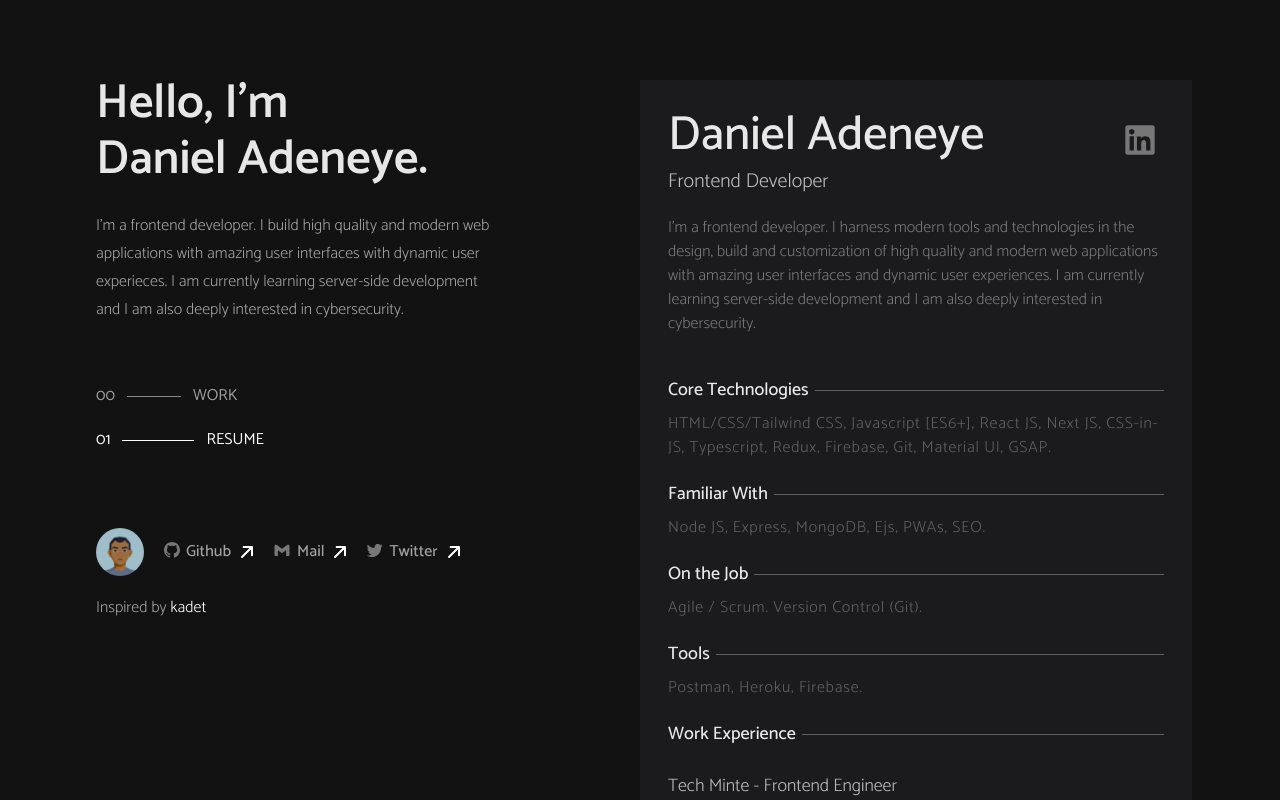
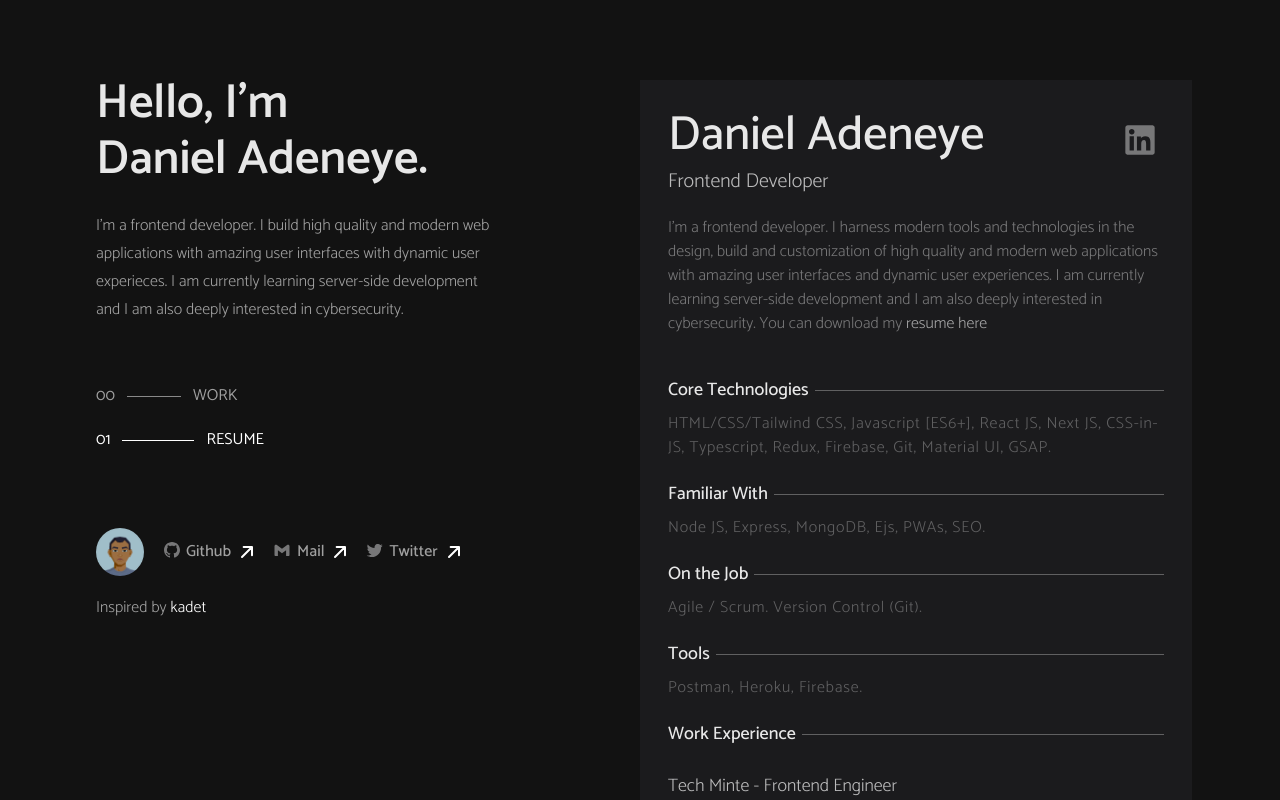
Before and after one commit to Dahnie/my-new-portfolio, a React (Create React App) app: page /resume in a window 1280 px wide. Built offline with nearby package versions, Linux system fonts and the light colour scheme.

Commit message:
added resume link

```diff
--- a/src/components/Resume.js
+++ b/src/components/Resume.js
@@ -1,6 +1,7 @@
 import React, { useRef, useEffect } from 'react'
 import { gsap } from "gsap";
 import linkedinAvatar from "../assets/img/linkedin-avatar.svg";
+import { Link } from 'react-router-dom';
 
 
 function Resume({ handleWorkRouteButton }) {
@@ -23,6 +24,15 @@ function Resume({ handleWorkRouteButton }) {
 
     //     // eslint-disable-next-line react-hooks/exhaustive-deps
     // }, [])
+
+    useEffect(() => {
+        setInterval(() => {
+            tl
+                .to([".resume-link-wrapper",], { duration: 1.7, css: { color: "rgba(255, 255, 255, 1)" }, ease: "power3.easeInOut", stagger: 0, delay: 2 },)
+                .to([".resume-link-wrapper",], { duration: 1.7, css: { color: "rgba(255, 255, 255, .8)" }, autoAlpha: 0, ease: "power3.easeInOut", stagger: 0 },)
+
+        }, 5000)
+    }, [])
     return (
         <div id='resume-section' className='resume overflow-auto h-screen pt-20 w-full pr-10 2xl:pr-14 5xl:pr-16 pb-14'>
             <div className="resume-inner bg-secondaryBg py-8 px-7">
@@ -43,7 +53,9 @@ function Resume({ handleWorkRouteButton }) {
                 </div>
                 <div ref={el => { bioRef = el }} className="bio mb-10 h-max overflow-hidden">
                     <div className="bio-inner text-white text-opacity-40 font-cat-light leading-6">
-                        I’m a <span className='text-white text-opacity-40'>frontend developer</span>. I harness modern tools and technologies in the design, build and customization of high quality and modern web applications with amazing user interfaces and dynamic user experiences. I am currently learning server-side development and I am also deeply interested in cybersecurity.
+                        I’m a <span className='text-white text-opacity-40'>frontend developer</span>. I harness modern tools and technologies in the design, build and customization of high quality and modern web applications with amazing user interfaces and dynamic user experiences.
+                        I am currently learning server-side development and I am also deeply interested in cybersecurity.
+                        You can download my <a className='text-white text-opacity-60 resume-link-wrapper' rel="noreferrer" target='_blank' href={"https://drive.google.com/file/d/1eHlcYdE3WPfwefClql9e2eCUqPS_Yi9e/view?usp=sharing"}>resume here</a>
                     </div>
                 </div>
                 <div className="skills">
--- a/src/components/mobile/MobileResume.js
+++ b/src/components/mobile/MobileResume.js
@@ -26,6 +26,16 @@ function MobileResume({ handleWorkClick, handleHomeClick, handleMailLink, handle
         //     .from([coreSkillsRef, familiarSkillsRef, onTheJobSkillsRef, toolsSkillsRef, experienceRef, projectsRef], { duration: 1, delay: .5, x: 150, opacity: 0, autoAlpha: 0, ease: "power3.easeInOut", stagger: 0.25 }, "<1")
 
     }, [])
+
+
+    useEffect(() => {
+        setInterval(() => {
+            tl
+                .to([".resume-link-wrapper",], { duration: 1.7, css: { color: "rgba(255, 255, 255, 1)" }, ease: "power3.easeInOut", stagger: 0, delay: 2 },)
+                .to([".resume-link-wrapper",], { duration: 1.7, css: { color: "rgba(255, 255, 255, .8)" }, autoAlpha: 0, ease: "power3.easeInOut", stagger: 0 },)
+
+        }, 5000)
+    }, [])
     return (
         <div className="mobile-resume">
             <div id='resume-section' className='resume w-11/12 pb-8 pl-8 md:pl-14'>
@@ -42,7 +52,9 @@ function MobileResume({ handleWorkClick, handleHomeClick, handleMailLink, handle
                     </div>
                     <div ref={el => { bioRef = el }} className="bio mb-10 h-max overflow-hidden">
                         <div className="bio-inner text-white text-opacity-40 font-cat-light leading-6">
-                            I’m a <span className='text-white text-opacity-40'>frontend developer</span>. I harness modern tools and technologies in the design, build and customization of high quality and modern web applications with amazing user interfaces and dynamic user experiences. I am currently learning server-side development and I am also deeply interested in cybersecurity.
+                            I’m a <span className='text-white text-opacity-40'>frontend developer</span>. I harness modern tools and technologies in the design, build and customization of high quality and modern web applications with amazing user interfaces and dynamic user experiences.
+                            I am currently learning server-side development and I am also deeply interested in cybersecurity.
+                            You can download my <a className='text-white text-opacity-60 resume-link-wrapper' rel="noreferrer" target='_blank' href={"https://drive.google.com/file/d/1eHlcYdE3WPfwefClql9e2eCUqPS_Yi9e/view?usp=sharing"}>resume here</a>
                         </div>
                     </div>
                     <div className="skills">
```
